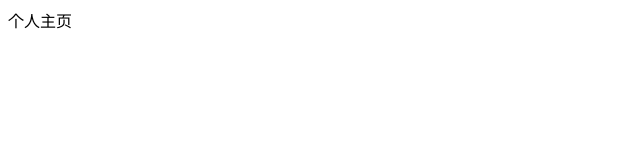
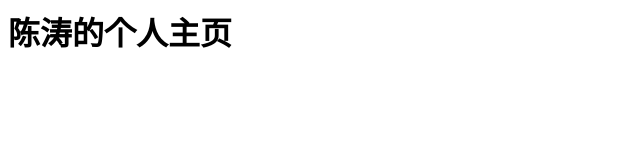
Before and after one commit to TylerOlga/TylerOlga, a plain HTML site: page index.html in a window 1280 px wide. Shown: the whole page, without its empty margins (0-640 px from the left). Drawn offline with Linux system fonts and the light colour scheme.

Commit message:
Update index.html

```diff
--- a/index.html
+++ b/index.html
@@ -1 +1 @@
-<n1>个人主页<n1>
+<h1>陈涛的个人主页<h1>
```
